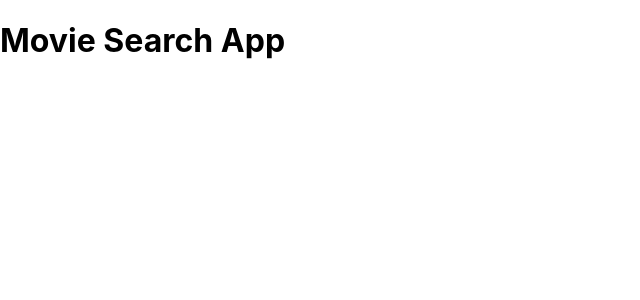
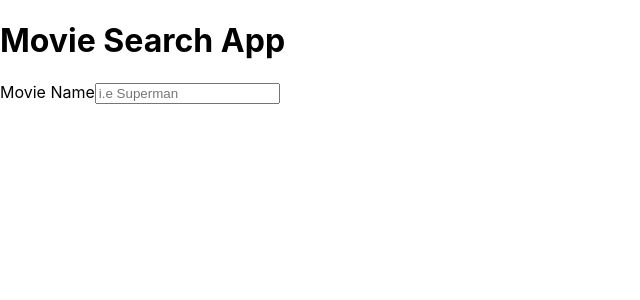
Before and after one commit to shafali03/movies-search, a React (Create React App) app: page / in a window 1280 px wide. Shown: the top 300 px of the page, without its empty margins (0-640 px from the left). Built offline with nearby package versions, Linux system fonts and the light colour scheme.

Commit message:
test: render input field and movies name text

```diff
--- a/src/App.js
+++ b/src/App.js
@@ -1,5 +1,6 @@
 import React from 'react';
 import './App.css';
+import SearchMovies from './components/SearchMovie'
 
 
 function App() {
@@ -8,7 +9,7 @@ function App() {
   return (
     <div data-test="component-app" className="container">
       <h1 className="title">Movie Search App</h1>
-      {/* <SearchMovies /> */}
+      <SearchMovies />
     </div>
   )
 }
--- a/src/components/SearchMovie.js
+++ b/src/components/SearchMovie.js
@@ -1,15 +1,51 @@
-import React from 'react'
+import React, { useState } from 'react'
+
 
 
 function SearchMovie() {
 
 
+  const [query, setQuery] = useState('');
+  const [movies, setMovies] = useState([]);
+
+  const searchMovies = async (e) => {
+    e.preventDefault()
+
+
+    const url = 'https://api.themoviedb.org/3/search/movie'
+
+
+
+    try {
+      const res = await fetch(url);
+      const data = await res.json();
+      setMovies(data.results)
+    } catch (err) {
+      console.error(err)
+    }
+  }
 
   return (
     <>
       <form
         data-test='component-search-box'
-      >
+        className='form'
+        onSubmit={searchMovies}>
+
+        <label
+          data-test='movie-name-text'
+          className='label'
+          htmlFor='query'>Movie Name
+        </label>
+
+        <input
+          data-test='input-value'
+          className="input"
+          type='text'
+          name='query'
+          placeholder='i.e Superman'
+          value={query} onChange={(e) => setQuery(e.target.value)}
+        />
 
       </form>
     </>
```
Also changed, not shown: 1 other file (tests, documents, lock files or other folders).
